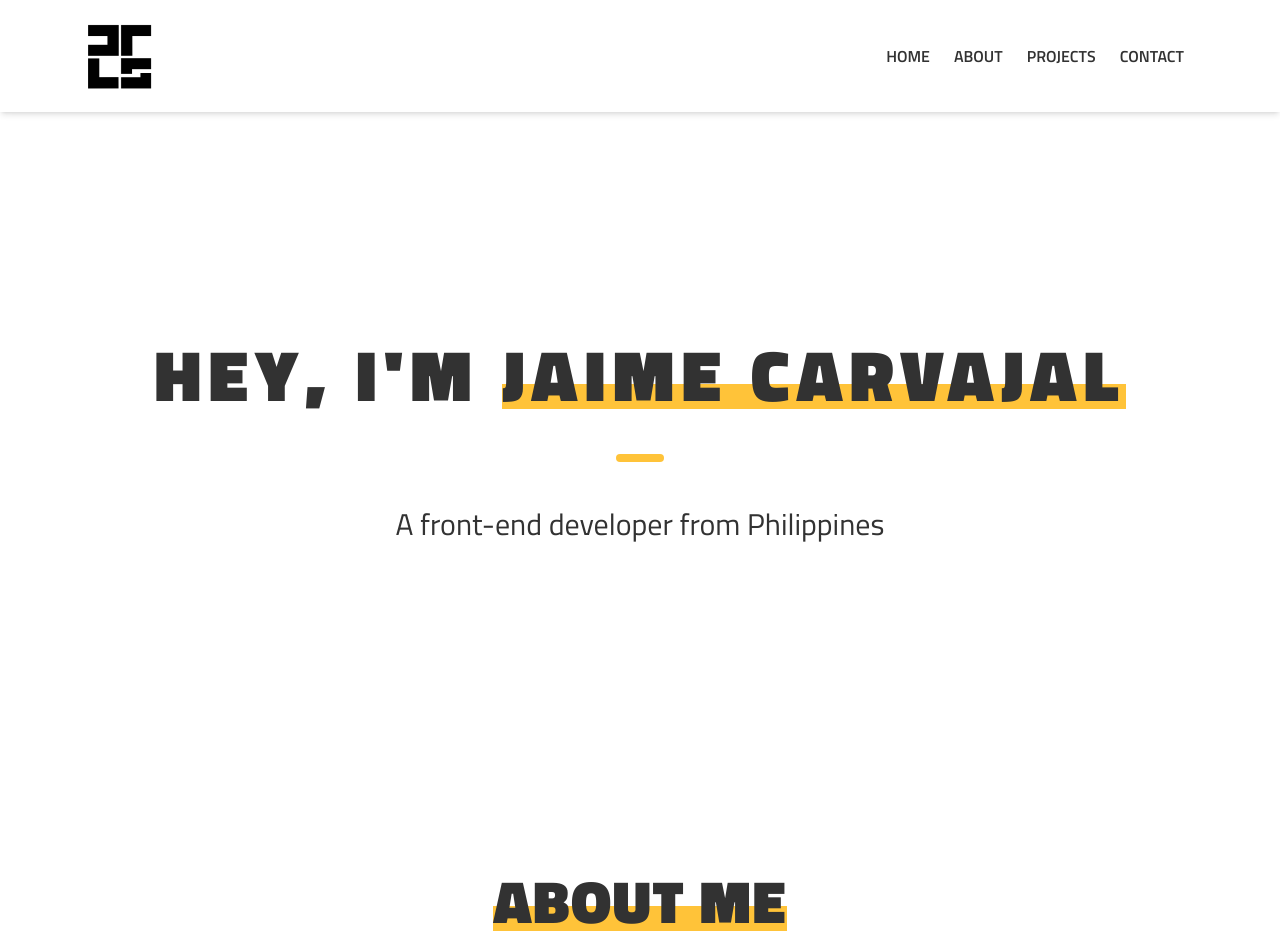
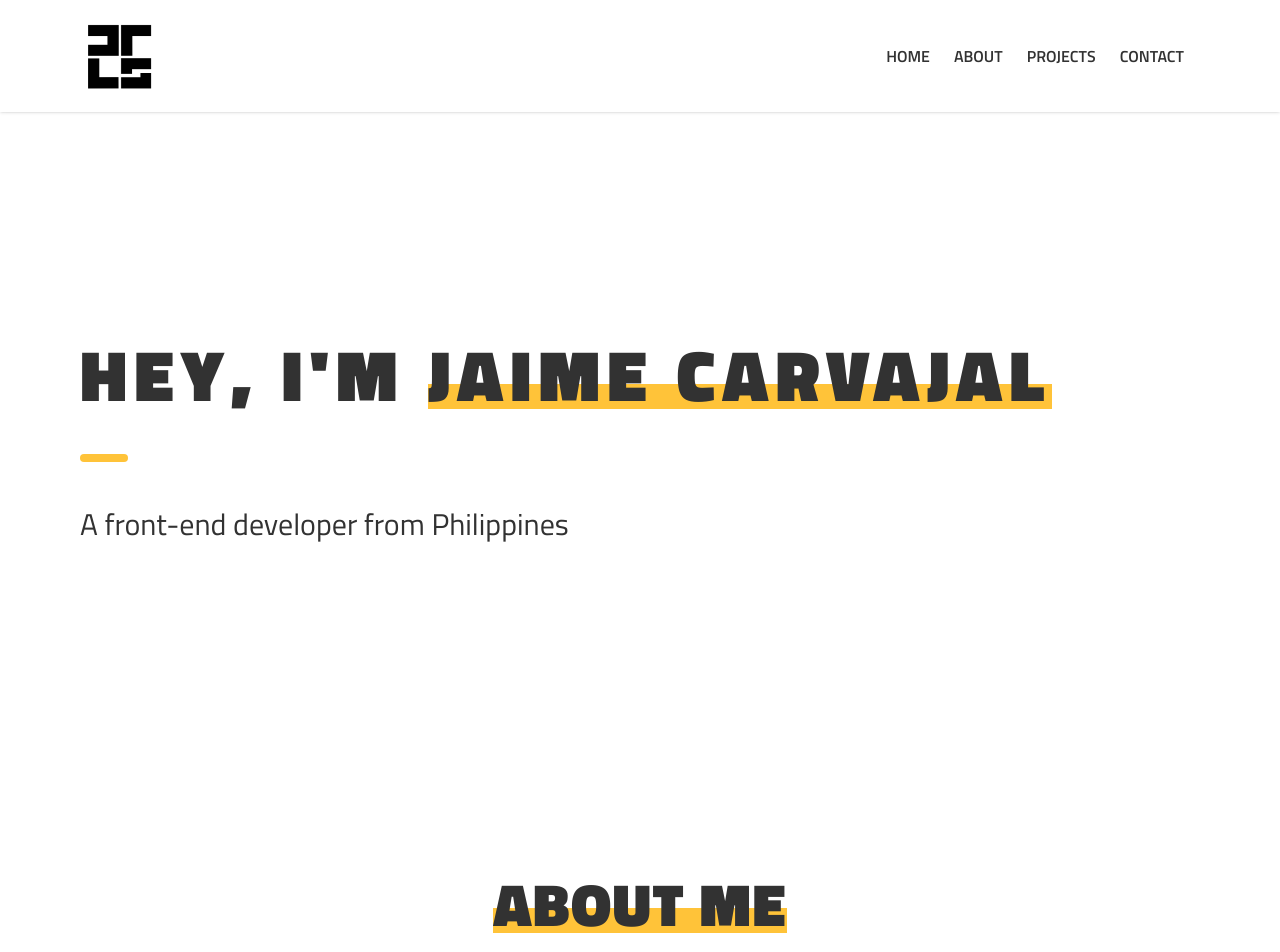
Before and after one commit to JAACarvajal/jaimecarvajal.github.io, a Vue app: page / in a window 1280 px wide. Shown: the top 952 px of the page. Built offline with nearby package versions, Linux system fonts and the light colour scheme.

Commit message:
updated contents and design

```diff
--- a/src/components/About.vue
+++ b/src/components/About.vue
@@ -1,17 +1,19 @@
 <template>
   <div
-    class="flex flex-col place-content-center gap-1 text-3xl mx-auto w-full h-auto md:h-screen p-10 md:p-24"
+    class="flex flex-col place-content-center gap-1 text-3xl mx-auto w-full h-auto tablet:h-screen p-10 tablet:p-24"
   >
     <h1
-      class="text-center font-extrabold text-5xl sm:md:text-6xl leading-snug tracking-wide text-dark-gray"
+      class="text-center font-extrabold text-5xl sm:tablet:text-6xl leading-snug tracking-wide text-dark-gray"
     >
-      <span class="custom-underline">ABOUT ME</span>
+      <span class="mobile-custom-underline tablet:custom-underline"
+        >ABOUT ME</span
+      >
     </h1>
     <Divider />
-    <div class="flex flex-col md:flex-row gap-12">
-      <div class="flex flex-col gap-4 md:w-1/2">
+    <div class="flex flex-col tablet:flex-row gap-12">
+      <div class="flex flex-col gap-4 tablet:w-1/2">
         <h3
-          class="text-center md:text-left font-bold text-3xl leading-snug tracking-wide"
+          class="text-center tablet:text-left font-bold text-2xl tablet:text-3xl leading-snug tracking-wide"
         >
           GET TO KNOW ME
         </h3>
@@ -34,61 +36,42 @@
           natus reprehenderit quod placeat sint officia.
         </p>
       </div>
-      <div class="md:w-1/2 flex flex-col gap-4">
+      <div class="tablet:w-1/2 flex flex-col gap-4">
         <h3
-          class="text-center md:text-left font-bold text-3xl leading-snug tracking-wide"
+          class="text-center tablet:text-left font-bold text-3xl leading-snug tracking-wide"
         >
           SKILLS & TECHNOLOGIES
         </h3>
-        <div class="flex flex-row flex-wrap gap-8 justify-center md:justify-start">
+        <div
+          class="flex flex-row flex-wrap gap-8 justify-center tablet:justify-start"
+        >
           <div class="flex flex-row justify-center items-center gap-2">
-            <font-awesome-icon
-              icon="fa-brands fa-html5"
-              size="2xl"
-            />
-            <h3 class="hidden md:block">HTML</h3>
+            <font-awesome-icon icon="fa-brands fa-html5" size="2xl" />
+            <h3 class="hidden tablet:block">HTML</h3>
           </div>
           <div class="flex flex-row justify-center items-center gap-2">
-            <font-awesome-icon
-              icon="fa-brands fa-css3"
-              size="2xl"
-            />
-            <h3 class="hidden md:block">CSS</h3>
+            <font-awesome-icon icon="fa-brands fa-css3" size="2xl" />
+            <h3 class="hidden tablet:block">CSS</h3>
           </div>
           <div class="flex flex-row justify-center items-center gap-2">
-            <font-awesome-icon
-              icon="fa-brands fa-js"
-              size="2xl"
-            />
-            <h3 class="hidden md:block">JAVASCRIPT</h3>
+            <font-awesome-icon icon="fa-brands fa-js" size="2xl" />
+            <h3 class="hidden tablet:block">JAVASCRIPT</h3>
           </div>
           <div class="flex flex-row justify-center items-center gap-2">
-            <font-awesome-icon
-              icon="fa-brands fa-vuejs"
-              size="2xl"
-            />
-            <h3 class="hidden md:block">VUE</h3>
+            <font-awesome-icon icon="fa-brands fa-vuejs" size="2xl" />
+            <h3 class="hidden tablet:block">VUE</h3>
           </div>
           <div class="flex flex-row justify-center items-center gap-2">
-            <font-awesome-icon
-              icon="fa-brands fa-react"
-              size="2xl"
-            />
-            <h3 class="hidden md:block">REACT</h3>
+            <font-awesome-icon icon="fa-brands fa-react" size="2xl" />
+            <h3 class="hidden tablet:block">REACT</h3>
           </div>
           <div class="flex flex-row justify-center items-center gap-2">
-            <font-awesome-icon
-              icon="fa-brands fa-php"
-              size="2xl"
-            />
-            <h3 class="hidden md:block">PHP</h3>
+            <font-awesome-icon icon="fa-brands fa-php" size="2xl" />
+            <h3 class="hidden tablet:block">PHP</h3>
           </div>
           <div class="flex flex-row justify-center items-center gap-2">
-            <font-awesome-icon
-              icon="fa-brands fa-laravel"
-              size="2xl"
-            />
-            <h3 class="hidden md:block">LARAVEL</h3>
+            <font-awesome-icon icon="fa-brands fa-laravel" size="2xl" />
+            <h3 class="hidden tablet:block">LARAVEL</h3>
           </div>
         </div>
       </div>
@@ -98,10 +81,3 @@
 <script setup>
 import Divider from "./reusable/Divider.vue";
 </script>
-<style scoped>
-.custom-underline {
-    border-bottom: 25px solid rgb(255, 195, 57);
-    display: inline-block;
-    height: 0.99em;
-}
-</style>
--- a/src/components/Footer.vue
+++ b/src/components/Footer.vue
@@ -1,21 +1,21 @@
 <template>
   <div
-    class="flex flex-col place-content-between mx-auto w-full h-auto md:h-2/5 bg-black px-8 md:px-40 md:pt-20 py-8"
+    class="flex flex-col place-content-between mx-auto w-full h-auto tablet:h-2/5 bg-black px-8 tablet:px-40 tablet:pt-20 py-8"
   >
     <div
-      class="flex flex-col justify-between md:flex-row items-center text-white gap-10"
+      class="flex flex-col justify-between tablet:flex-row items-center text-white gap-10"
     >
       <div class="flex flex-col w-60 gap-3">
         <h3
-          class="text-xl font-bold leading-snug tracking-wide text-theme-color md:text-2xl text-center md:text-left"
+          class="text-xl font-bold leading-snug tracking-wide text-theme-color tablet:text-2xl text-center tablet:text-left"
         >
           JAIME CARVAJAL
         </h3>
-        <p class="text-center md:text-left">jaacarvajal27@gmail.com</p>
+        <p class="text-center tablet:text-left">jaacarvajal27@gmail.com</p>
       </div>
       <div class="flex flex-col w-30 gap-4">
         <h3
-          class="text-xl md:text-2xl font-bold leading-snug tracking-wide text-theme-color text-center md:text-left"
+          class="text-xl tablet:text-2xl font-bold leading-snug tracking-wide text-theme-color text-center tablet:text-left"
         >
           SOCIALS
         </h3>
--- a/src/components/Introduction.vue
+++ b/src/components/Introduction.vue
@@ -1,13 +1,21 @@
 <template>
   <div class="text-3xl mx-auto w-full h-full">
-    <div class="flex flex-col place-content-center justify-center h-full pt-20 px-10 md:px-20 gap-1">
+    <div
+      class="text-center md:text-left flex flex-col place-content-center justify-center h-full pt-20 px-10 md:px-20 gap-1"
+    >
       <h1
-        class="text-center font-extrabold text-5xl sm:md:text-7xl leading-snug tracking-widest text-dark-gray w-auto"
+        class="font-extrabold text-5xl sm:md:text-7xl leading-snug tracking-widest text-dark-gray w-auto"
       >
-        HEY, I'M <span class="custom-underline decoration-wavy">JAIME CARVAJAL</span>
+        HEY,
+        <br class="hidden" />
+        I'M
+        <span
+          class="mobile-custom-underline md:custom-underline decoration-wavy"
+          >JAIME CARVAJAL</span
+        >
       </h1>
       <Divider />
-      <h3 class="text-center text-dark-gray">
+      <h3 class="text-dark-gray text-xl md:text-3xl">
         A front-end developer from Philippines
       </h3>
     </div>
@@ -16,10 +24,3 @@
 <script setup>
 import Divider from "./reusable/Divider.vue";
 </script>
-<style scoped>
-.custom-underline {
-    border-bottom: 25px solid rgb(255, 195, 57);
-    display: inline-block;
-    height: 0.99em;
-}
-</style>
--- a/src/components/Navigation.vue
+++ b/src/components/Navigation.vue
@@ -1,22 +1,22 @@
 <template>
   <nav class="fixed w-full">
-    <div class="flex flex-row h-20 md:h-28 shadow-md w-full bg-white">
-      <div class="w-full flex justify-between items-center px-4 md:px-20">
+    <div class="flex flex-row h-20 tablet:h-28 shadow w-full bg-white">
+      <div class="w-full flex justify-between items-center px-4 tablet:px-20">
         <div class="flex items-center gap-4">
           <img
-            class="w-12 h-12 md:w-20 md:h-20"
+            class="w-12 h-12 tablet:w-20 tablet:h-20"
             src="/images/logo.png"
             alt=""
             srcset=""
           />
           <!-- <p
-            class="text-lg md:text-xl font-extrabold tracking-wide text-dark-gray"
+            class="text-lg tablet:text-xl font-extrabold tracking-wide text-dark-gray"
           >
             JAIME CARVAJAL
           </p> -->
         </div>
         <ul
-          class="hidden md:flex justify-center items-center h-full px-4 gap-6 text-base font-semibold text-dark-gray"
+          class="hidden tablet:flex justify-center items-center h-full px-4 gap-6 text-base font-semibold text-dark-gray"
         >
           <a href="#">HOME</a>
           <a href="#">ABOUT</a>
@@ -24,7 +24,7 @@
           <a href="#">CONTACT</a>
         </ul>
         <font-awesome-icon
-          class="block md:hidden text-2xl cursor-pointer"
+          class="block tablet:hidden text-2xl cursor-pointer"
           :icon="bIsToggleDropdown ? 'fa-solid fa-xmark' : 'fa-solid fa-bars'"
           @click="toggleDropdown"
         />
@@ -34,26 +34,18 @@
     <!-- Dropdown for hamburger list when in mobile view -->
     <ul
       v-if="bIsToggleDropdown"
-      class="absolute w-full flex flex-col justify-center items-center text-base font-semibold z-50 bg-white md:hidden top-20 border-2 shadow-md text-dark-gray"
+      class="absolute w-full flex flex-col justify-center items-center text-center text-base font-semibold z-50 bg-white tablet:hidden top-20 border-2 shadow-tablet text-dark-gray"
     >
-      <a
-        class="w-full py-4 text-center hover:bg-violet-500 hover:text-white"
-        href="#"
+      <a class="w-full py-4 hover:bg-violet-500 hover:text-white" href="#"
         >HOME</a
       >
-      <a
-        class="w-full py-4 text-center hover:bg-violet-500 hover:text-white"
-        href="#"
+      <a class="w-full py-4 hover:bg-violet-500 hover:text-white" href="#"
         >ABOUT</a
       >
-      <a
-        class="w-full py-4 text-center hover:bg-violet-500 hover:text-white"
-        href="#"
+      <a class="w-full py-4 hover:bg-violet-500 hover:text-white" href="#"
         >PROJECTS</a
       >
-      <a
-        class="w-full py-4 text-center hover:bg-violet-500 hover:text-white"
-        href="#"
+      <a class="w-full py-4 hover:bg-violet-500 hover:text-white" href="#"
         >CONTACT</a
       >
     </ul>
--- a/src/components/Projects.vue
+++ b/src/components/Projects.vue
@@ -8,6 +8,7 @@
       PROJECTS
     </h1>
     <Divider />
+    <div class=""></div>
   </div>
 </template>
 <script setup>
--- a/src/components/reusable/Divider.vue
+++ b/src/components/reusable/Divider.vue
@@ -1,7 +1,7 @@
 <template>
   <div class="w-full">
     <hr
-      class="mx-auto my-4 bg-theme-color border-0 rounded md:my-10"
+      class="mx-auto tablet:mx-0 my-4 bg-theme-color border-0 rounded tablet:my-10"
       :class="customClass"
     />
   </div>
--- a/src/style.css
+++ b/src/style.css
@@ -2,3 +2,24 @@
 @tailwind base;
 @tailwind components;
 @tailwind utilities;
+
+/**
+* Additional custom utility classes
+*/
+@layer utilities {
+  .custom-underline {
+    @apply inline-block;
+    @apply border-solid;
+    @apply border-theme-color;
+    @apply h-[0.99em];
+    @apply border-b-[25px];
+  }
+
+  .mobile-custom-underline {
+    @apply inline-block;
+    @apply border-solid;
+    @apply border-theme-color;
+    @apply h-[1.2em];
+    @apply border-b-[16px];
+  }
+}
--- a/tailwind.config.js
+++ b/tailwind.config.js
@@ -7,6 +7,16 @@ export default {
   theme: {
     extend:
     {
+      screens: {
+        'tablet': '640px',
+        // => @media (min-width: 640px) { ... }
+
+        'laptop': '1024px',
+        // => @media (min-width: 1024px) { ... }
+
+        'desktop': '1280px',
+        // => @media (min-width: 1280px) { ... }
+      },
       fontFamily: {
         'sans': ['Titillium Web', 'sans-serif']
       },
```
